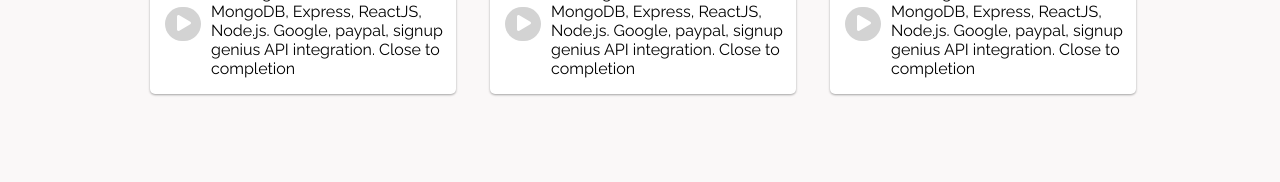
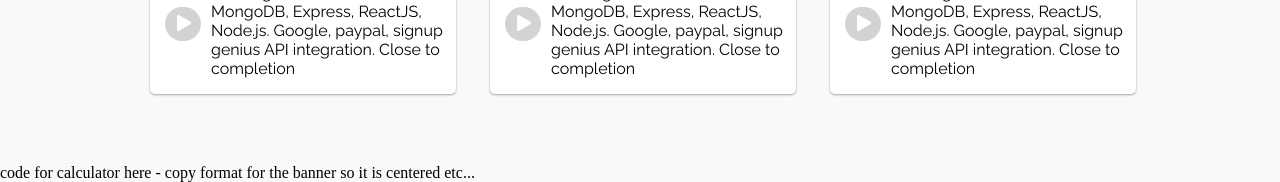
Before and after one commit to suzpaylor/amigos2, a plain HTML site: page amigos.html in a window 1280 px wide. Shown: the part 678-860 px from the top of the page. Before the commit the page ends 817 px from the top, so only its background shows below. Drawn offline with Linux system fonts and the light colour scheme.

Commit message:
add one more div

```diff
--- a/amigos.html
+++ b/amigos.html
@@ -31,7 +31,6 @@
 
         </div>
         </div>
-</div>
 
 <div class="container">
 
@@ -113,6 +112,9 @@
             </div>
         </div>
 </div>
+    <div class="calculator-wrapper">
+        <div class="calculator">code for calculator here - copy format for the banner so it is centered etc...</div>
+    </div>
 </div>
 <!-- here is where it needs to go -->
 </body>
```
